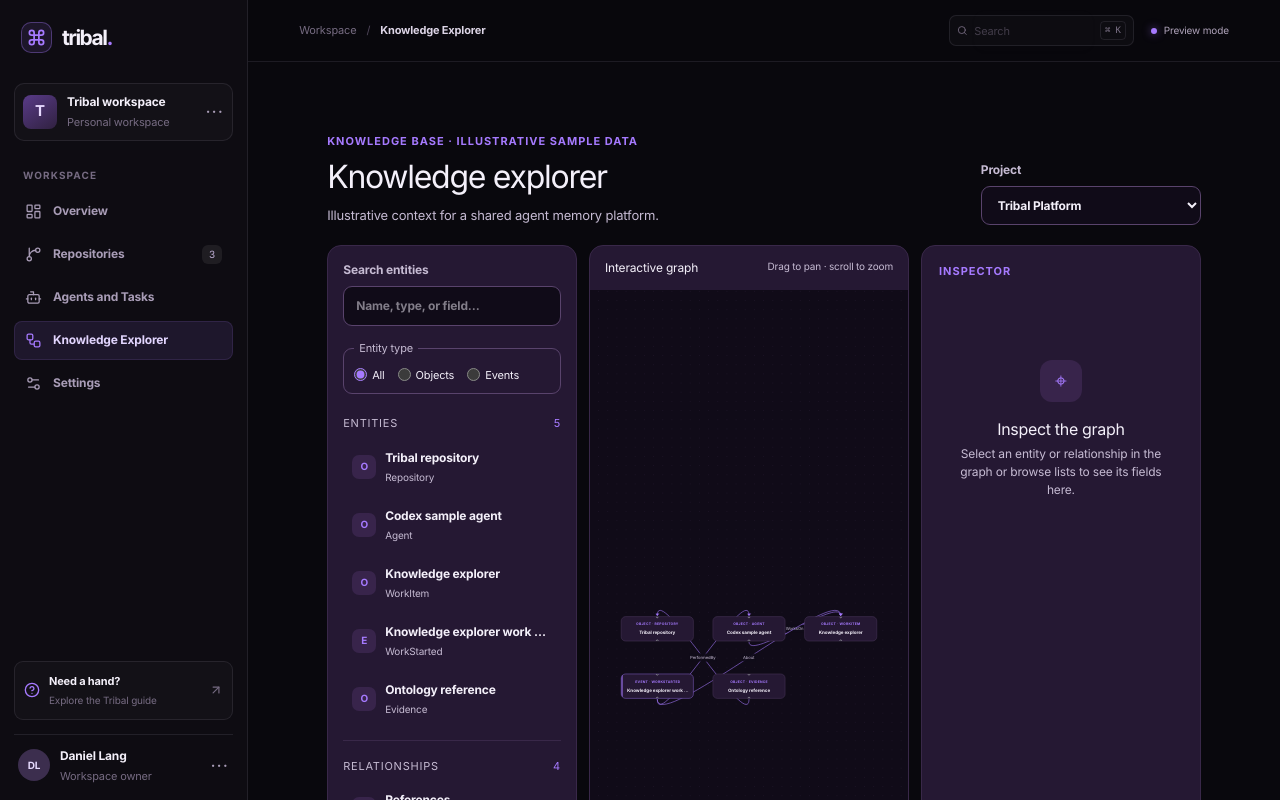
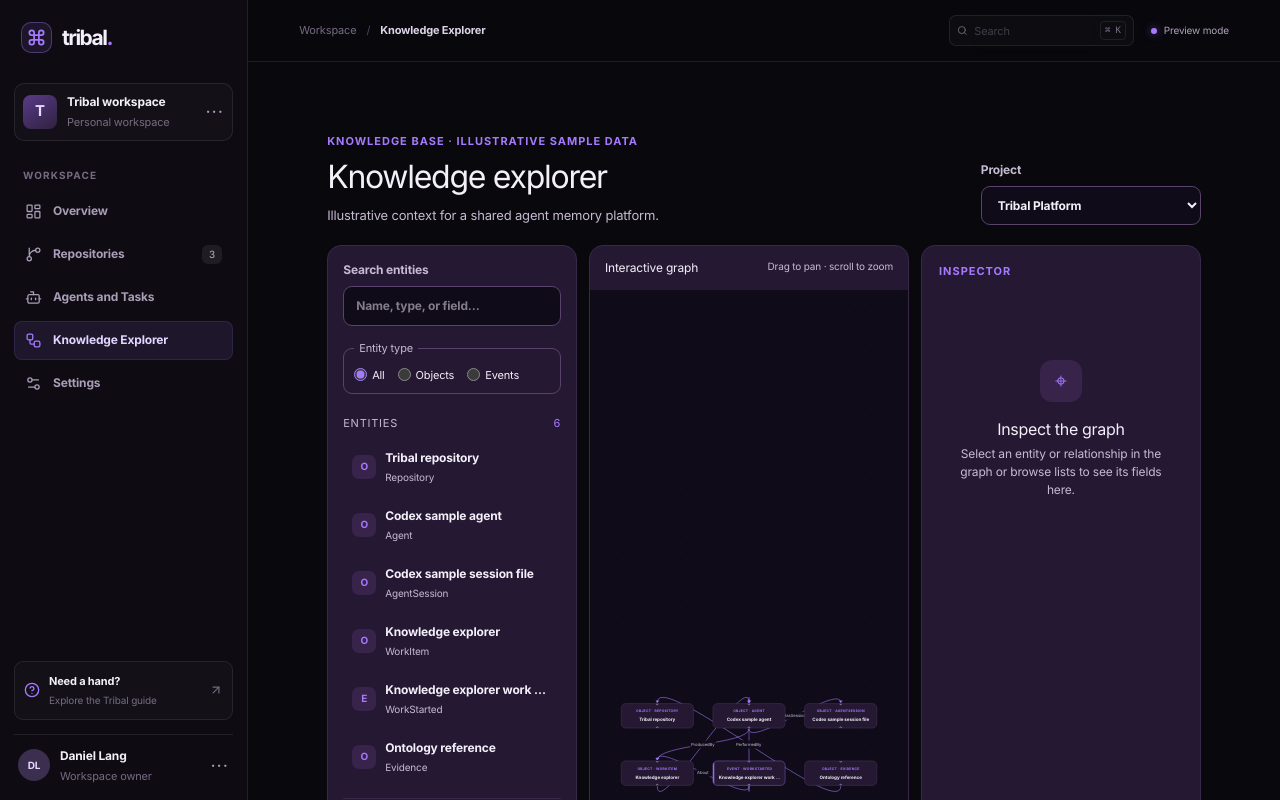
Before and after one commit to Dlang-max/Tribal, a React (Vite) app: page / in a window 1280 px wide. Both pictures are taken after a click on the button "Knowledge Explorer". Shown: the top 800 px of the page. Built offline with nearby package versions, Linux system fonts and the light colour scheme.

Commit message:
fix(graph): complete synthetic agent and work item edges

```diff
--- a/src/features/knowledge-explorer/KnowledgeExplorer.tsx
+++ b/src/features/knowledge-explorer/KnowledgeExplorer.tsx
@@ -20,6 +20,7 @@ const sampleProjects: ProjectGraph[] = [
     entities: [
       { id: 'repo-tribal', kind: 'object', type: 'Repository', label: 'Tribal repository', fields: { description: 'Application source and project documentation.', name: 'tribal', url: 'https://github.com/example/tribal' } },
       { id: 'agent-codex', kind: 'object', type: 'Agent', label: 'Codex sample agent', fields: { description: 'An illustrative agent identity for this sample project.', name: 'Codex sample agent', sessionId: 'example-session-001' } },
+      { id: 'session-codex', kind: 'object', type: 'AgentSession', label: 'Codex sample session file', fields: { description: 'Synthetic file reference used to complete the illustrative Agent record.', sessionFile: '2026/11/07/example-session-001.jsonl' } },
       { id: 'task-graph', kind: 'object', type: 'WorkItem', label: 'Knowledge explorer', fields: { description: 'Build an inspection view for project context.', title: 'Knowledge explorer', status: 'in_progress' } },
       { id: 'event-design', kind: 'event', type: 'WorkStarted', label: 'Knowledge explorer work began', fields: { description: 'Illustrative occurrence: work on the Knowledge Explorer began.', timestamp: '2026-11-07T14:30:00-05:00' } },
       { id: 'evidence-ontology', kind: 'object', type: 'Evidence', label: 'Ontology reference', fields: { description: 'Sample supporting material about the project context vocabulary.' } },
@@ -27,8 +28,10 @@ const sampleProjects: ProjectGraph[] = [
     relationships: [
       { id: 'tribal-r1', type: 'References', relationship: { source: 'evidence-ontology', target: 'repo-tribal' } },
       { id: 'tribal-r2', type: 'WorksOn', relationship: { source: 'agent-codex', target: 'task-graph' } },
-      { id: 'tribal-r3', type: 'About', relationship: { source: 'event-design', target: 'task-graph' } },
-      { id: 'tribal-r4', type: 'PerformedBy', relationship: { source: 'event-design', target: 'agent-codex' } },
+      { id: 'tribal-r3', type: 'ProducedBy', relationship: { source: 'task-graph', target: 'agent-codex' } },
+      { id: 'tribal-r4', type: 'HasSession', relationship: { source: 'agent-codex', target: 'session-codex' } },
+      { id: 'tribal-r5', type: 'About', relationship: { source: 'event-design', target: 'task-graph' } },
+      { id: 'tribal-r6', type: 'PerformedBy', relationship: { source: 'event-design', target: 'agent-codex' } },
     ],
   },
   {
```
